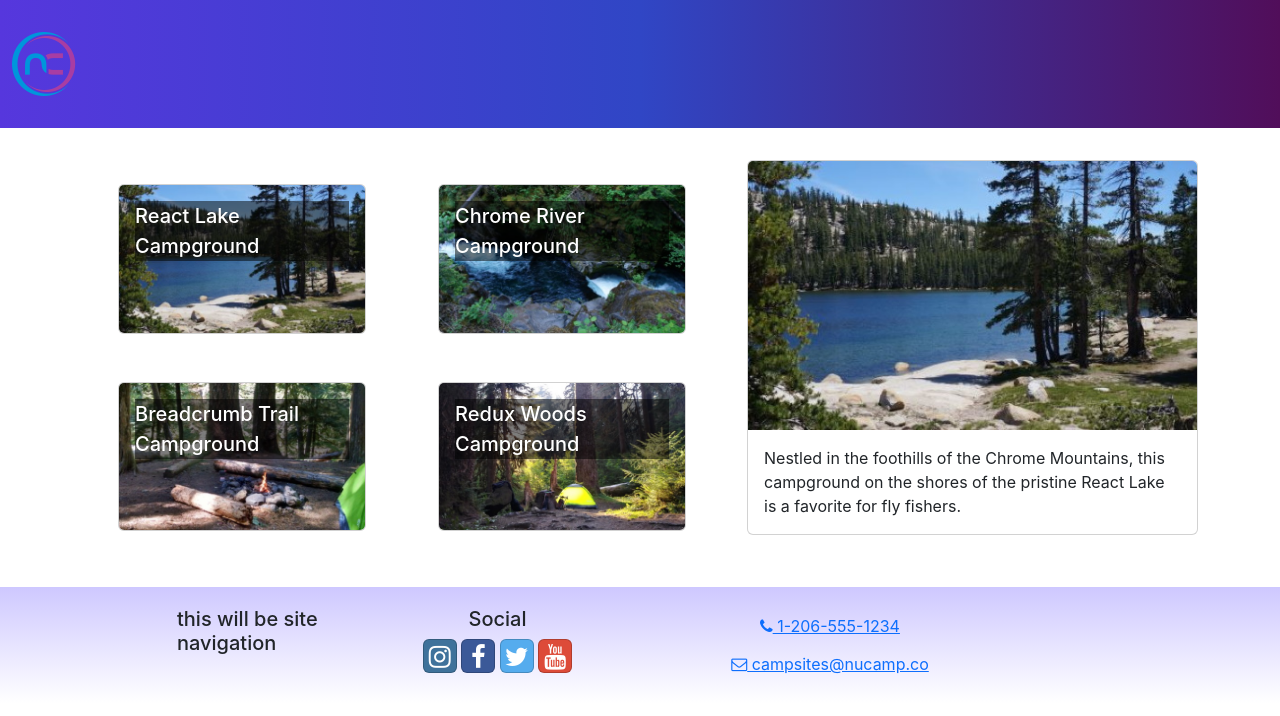
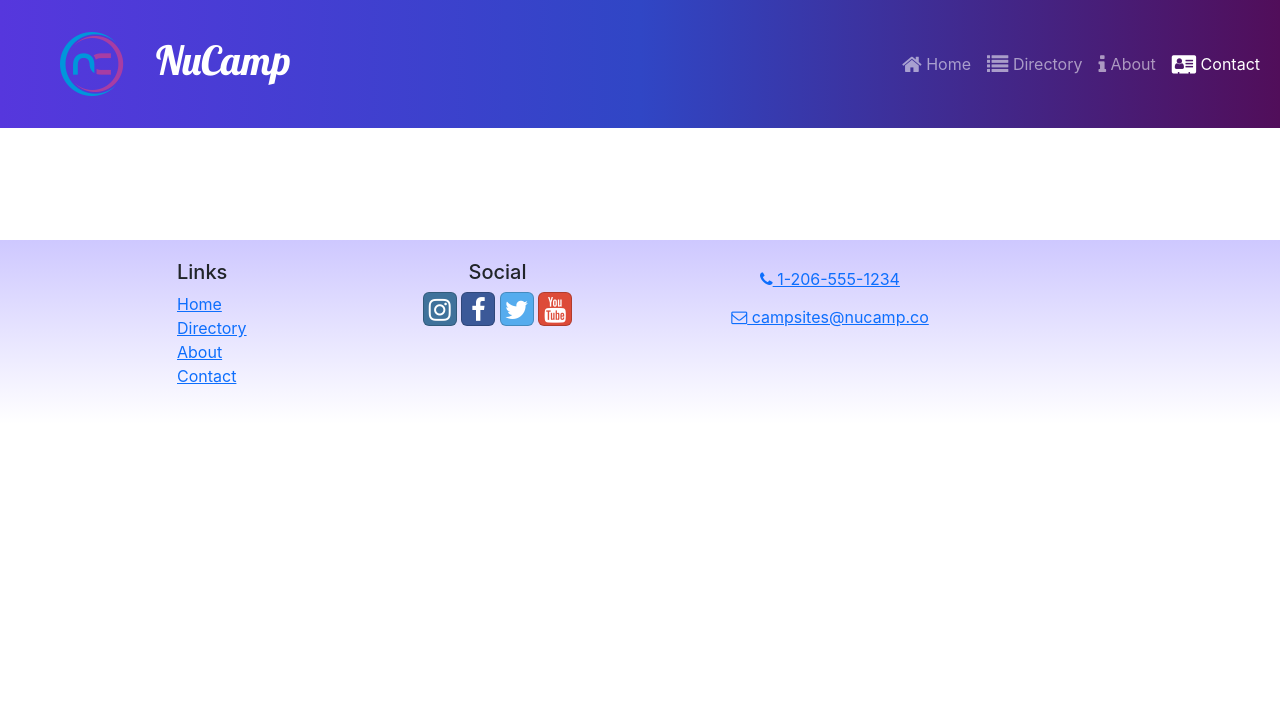
Before and after one commit to brandontaylor1/nucamp-react, a React (Create React App) app: page /contact in a window 1280 px wide. Shown: the top 716 px of the page. Built offline with nearby package versions, Linux system fonts and the light colour scheme.

Commit message:
Finish Navbar Links and Footer links using React-Router

```diff
--- a/src/App.js
+++ b/src/App.js
@@ -1,4 +1,6 @@
-
+import { Routes, Route } from 'react-router-dom';
+import HomePage from './pages/HomePage.js';
+import ContactPage from './pages/ContactPage.js';
 import CampsitesDirectoryPage from './pages/CampsitesDirectoryPage.js';
 import Header from './components/Header.js';
 import Footer from './components/Footer.js';
@@ -8,7 +10,11 @@
   return (
     <div className="App">
         <Header />
-        <CampsitesDirectoryPage />
+          <Routes>
+            <Route path='/' element={<HomePage />} />
+            <Route path='/contact' element={<ContactPage />} />
+            <Route path='/directory' element={<CampsitesDirectoryPage />}/>
+          </Routes>
         <Footer />
 
 
--- a/src/components/Footer.js
+++ b/src/components/Footer.js
@@ -1,5 +1,6 @@
+import { Container, Row, Col } from 'reactstrap';
+import { Link } from 'react-router-dom';
 
-import { Container, Row, Col } from 'reactstrap';
 
 const Footer = () => {
     return (
@@ -7,7 +8,22 @@
             <Container>
                 <Row>
                     <Col xs={{size: 4, offset: 1}} sm="2">
-                        <h5>this will be site navigation</h5>
+                        <h5>Links</h5>
+                        <ul className='list-unstyled'>
+                            <li>
+                                <Link to='/'>Home</Link>
+                            </li>
+                            <li>
+                                <Link to='/directory'>Directory</Link>
+                            </li>
+                            <li>
+                                <Link to='/about'>About</Link>
+                            </li>
+                            <li>
+                                <Link to='/contact'>Contact</Link>
+                            </li>
+
+                        </ul>
                     </Col>
 
                     <Col xs="6" sm="3" className="text-center">
--- a/src/components/Header.js
+++ b/src/components/Header.js
@@ -1,12 +1,48 @@
-import {Navbar, NavbarBrand} from 'reactstrap'
+import { useState } from 'react';
+import {Navbar,
+        NavbarBrand,
+        Collapse,
+        NavbarToggler,
+        Nav,
+        NavItem
+      } from 'reactstrap'
 import NucampLogo from '../app/assets/img/logo.png'
+import { NavLink } from 'react-router-dom';
 
 const Header = () => {
+  const [menuOpen, setMenuOpen] = useState(false)
+
     return (
-    <Navbar dark color='primary' sticky='top' expand='md'>
-          <NavbarBrand href='/'>
-            <img src={NucampLogo} alt='nucamp logo'/>
+        <Navbar dark color='primary' sticky='top' expand='md'>
+          <NavbarBrand className='ms-5' href='/'>
+            <img src={NucampLogo} alt='nucamp logo' className='float-start'/>
+            <h1 className='mt-1'>NuCamp</h1>
           </NavbarBrand>
+          <NavbarToggler onClick={() => setMenuOpen(!menuOpen)}/>
+          <Collapse navbar isOpen={menuOpen}>
+            <Nav className='ms-auto' navbar>
+              <NavItem>
+                <NavLink className='nav-link' to='/' >
+                  <i className='fa fa-home fa-lg' /> Home
+                </NavLink>
+              </NavItem>
+              <NavItem>
+                <NavLink className='nav-link' to='/directory'>
+                  <i className='fa fa-list fa-lg' /> Directory
+                </NavLink>
+              </NavItem>
+              <NavItem>
+                <NavLink className='nav-link' to='/about'>
+                  <i className='fa fa-info fa-lg' /> About
+                </NavLink>
+              </NavItem>
+              <NavItem>
+                <NavLink className='nav-link' to='/contact'>
+                  <i className='fa fa-address-card fa-lg' /> Contact
+                </NavLink>
+              </NavItem>
+            </Nav>
+          </Collapse>
       </Navbar>
     )
 }
--- a/src/index.js
+++ b/src/index.js
@@ -1,4 +1,5 @@
 import React from 'react';
+import { BrowserRouter } from 'react-router-dom';
 import 'bootstrap/dist/css/bootstrap.min.css'
 import 'bootstrap-social/bootstrap-social.css'
 import 'font-awesome/css/font-awesome.css'
@@ -16,7 +17,10 @@
 root.render(
   <React.StrictMode>
     <Provider store={store}>
-      <App />
+      <BrowserRouter>
+        <App />
+
+      </BrowserRouter>
     </Provider>
   </React.StrictMode>
 );
--- /dev/null
+++ b/src/pages/ContactPage.js
@@ -0,0 +1,11 @@
+import React from "react";
+
+const ContactPage = () => {
+    return (
+        <div>
+            <h1>Contact Page</h1>
+        </div>
+    )
+}
+
+export default ContactPage
--- /dev/null
+++ b/src/pages/HomePage.js
@@ -0,0 +1,11 @@
+import React from 'react'
+
+const HomePage = () => {
+  return (
+    <div>
+        <h1>HomePage</h1>
+    </div>
+  )
+}
+
+export default HomePage
```
Also changed, not shown: src/features/display/DisplayCard.js (added), src/features/display/DisplayList.js (added).
